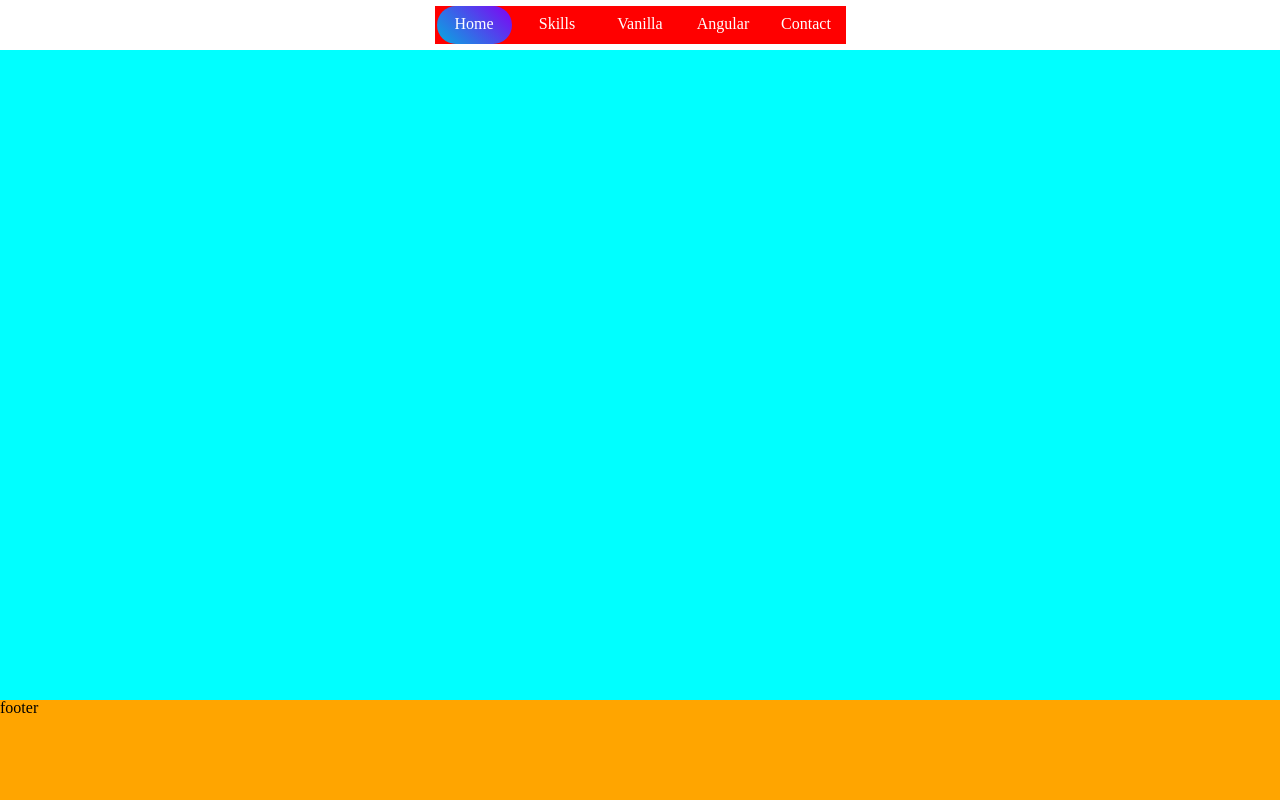
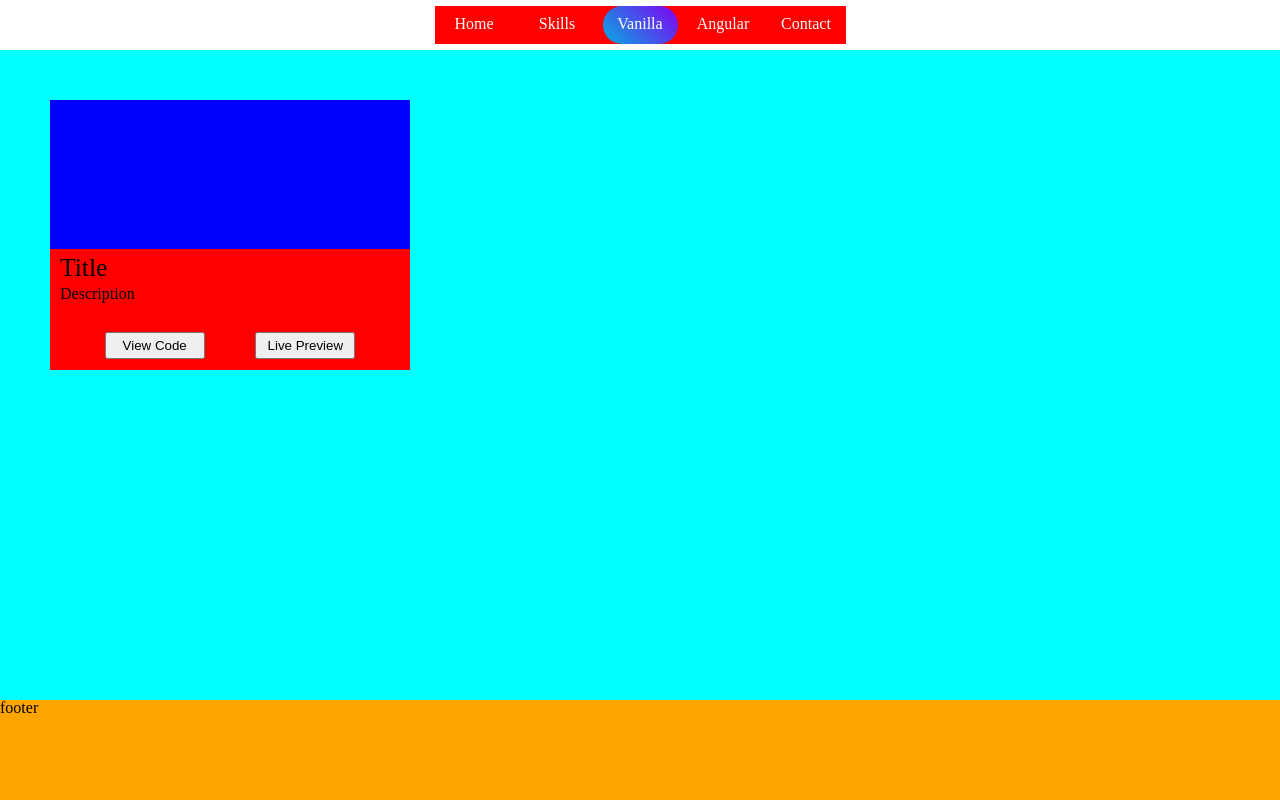
Before and after one commit to CrabVS/portfolio, a website built with webpack: page dist/index.html in a window 1280 px wide. Built offline with Linux system fonts and the light colour scheme.

Commit message:
Add vanilla projects layout

```diff
--- a/src/components/projects/projects.css
+++ b/src/components/projects/projects.css
@@ -0,0 +1,47 @@
+.projects-container {
+    min-height: 270px;
+    display: grid;
+    grid-template-columns: repeat(auto-fill, minmax(270px, 1fr));
+    gap: 50px;
+    max-width: 1440px;
+    margin: 0 auto;
+}
+
+.project {
+    background-color: red;
+    min-height: 270px;
+}
+
+.project .img-container {
+    height: 55%;
+    background-color: blue;
+}
+
+.project .info-container {
+    height: 45%;
+    position: relative;
+}
+
+.project-title {
+    padding: 6px 10px 2px;
+}
+
+.project-description {
+    padding: 4px 10px;
+}
+
+.projects-container .buttons-container {
+    display: flex;
+    justify-content: space-evenly;
+    align-items: center;
+    height: 40%;
+    position: absolute;
+    bottom: 0;
+    width: 100%;
+    padding: 4px;
+}
+
+.projects-container .buttons-container .btn {
+    min-width: 100px;
+    padding: 4px 0;
+}
--- a/src/components/projects/projects.js
+++ b/src/components/projects/projects.js
@@ -0,0 +1,20 @@
+import './projects.css';
+
+const createProject = function createProject() {
+  const projectEl = document.createElement('div');
+  projectEl.classList.add('project');
+  projectEl.innerHTML = `
+  <div class="img-container"></div>
+  <div class="info-container">
+      <h4 class="project-title">Title</h4>
+      <p class="project-description">Description</p>
+      <div class="buttons-container">
+          <button class="btn">View Code</button>
+          <button class="btn">Live Preview</button>
+      </div>
+  </div>`;
+
+  return projectEl;
+};
+
+export default createProject;
--- a/src/components/projects/vanilla-projects/vanilla.js
+++ b/src/components/projects/vanilla-projects/vanilla.js
@@ -0,0 +1,10 @@
+import './vanila.css';
+import createProject from '../projects';
+
+const projectsContainer = document.querySelector('.projects-container');
+
+const initiateVanilla = function initiateVanilla() {
+  projectsContainer.appendChild(createProject());
+};
+
+export default initiateVanilla;
--- a/src/index.js
+++ b/src/index.js
@@ -2,5 +2,7 @@ import './reset.css';
 import './style.css';
 
 import initiateHeader from './components/header/header';
+import initiateVanilla from './components/projects/vanilla-projects/vanilla';
 
 initiateHeader();
+initiateVanilla();
--- a/src/style.css
+++ b/src/style.css
@@ -12,8 +12,16 @@ body {
     overflow-x: hidden;
 }
 
+a {
+    cursor: pointer;
+}
+
 h4 {
     font-size: 1.6rem;
+}
+
+.btn {
+    cursor: pointer;
 }
 
 .btn:focus {
```
Also changed, not shown: dist/index.html, dist/main.js.
